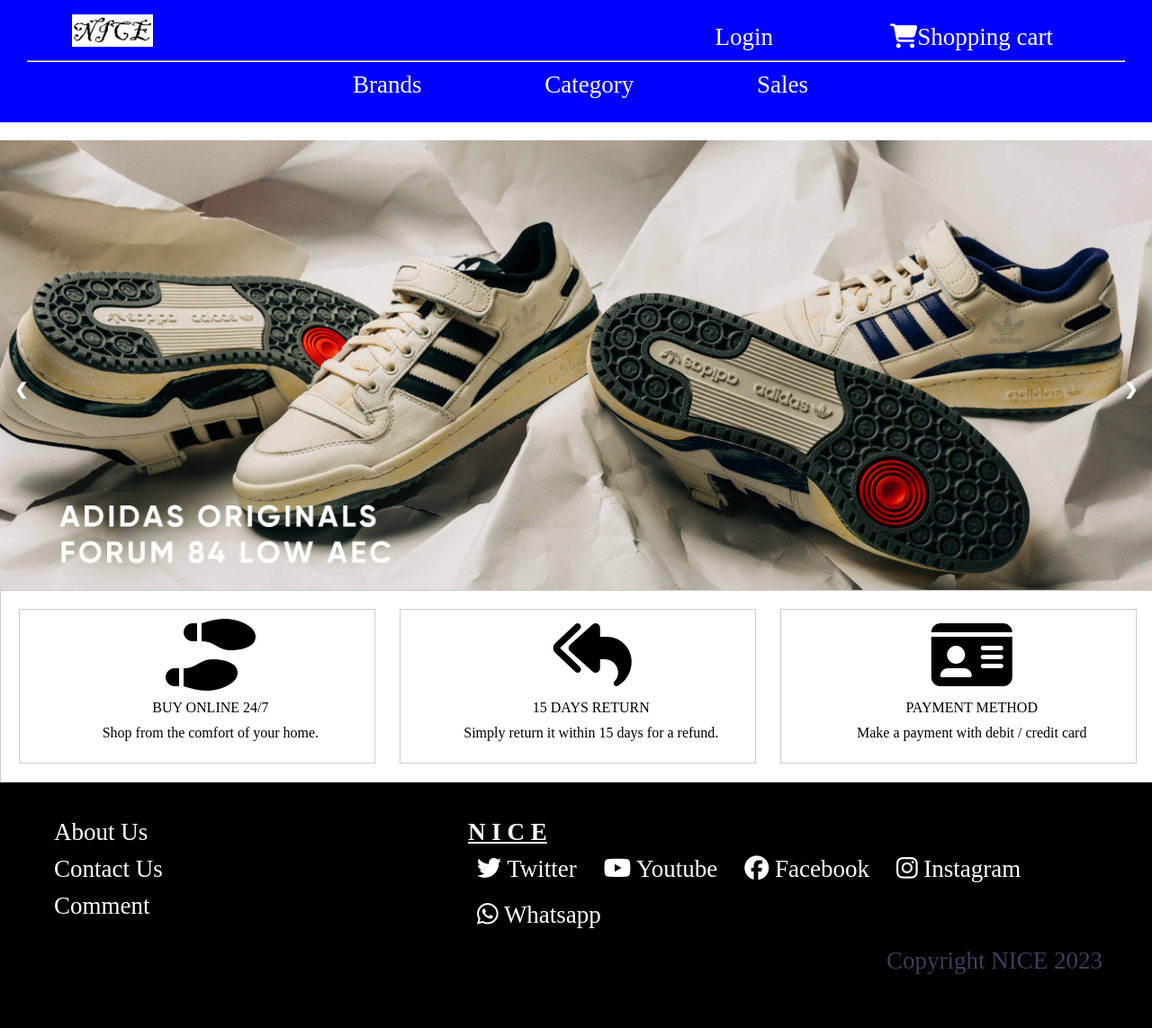
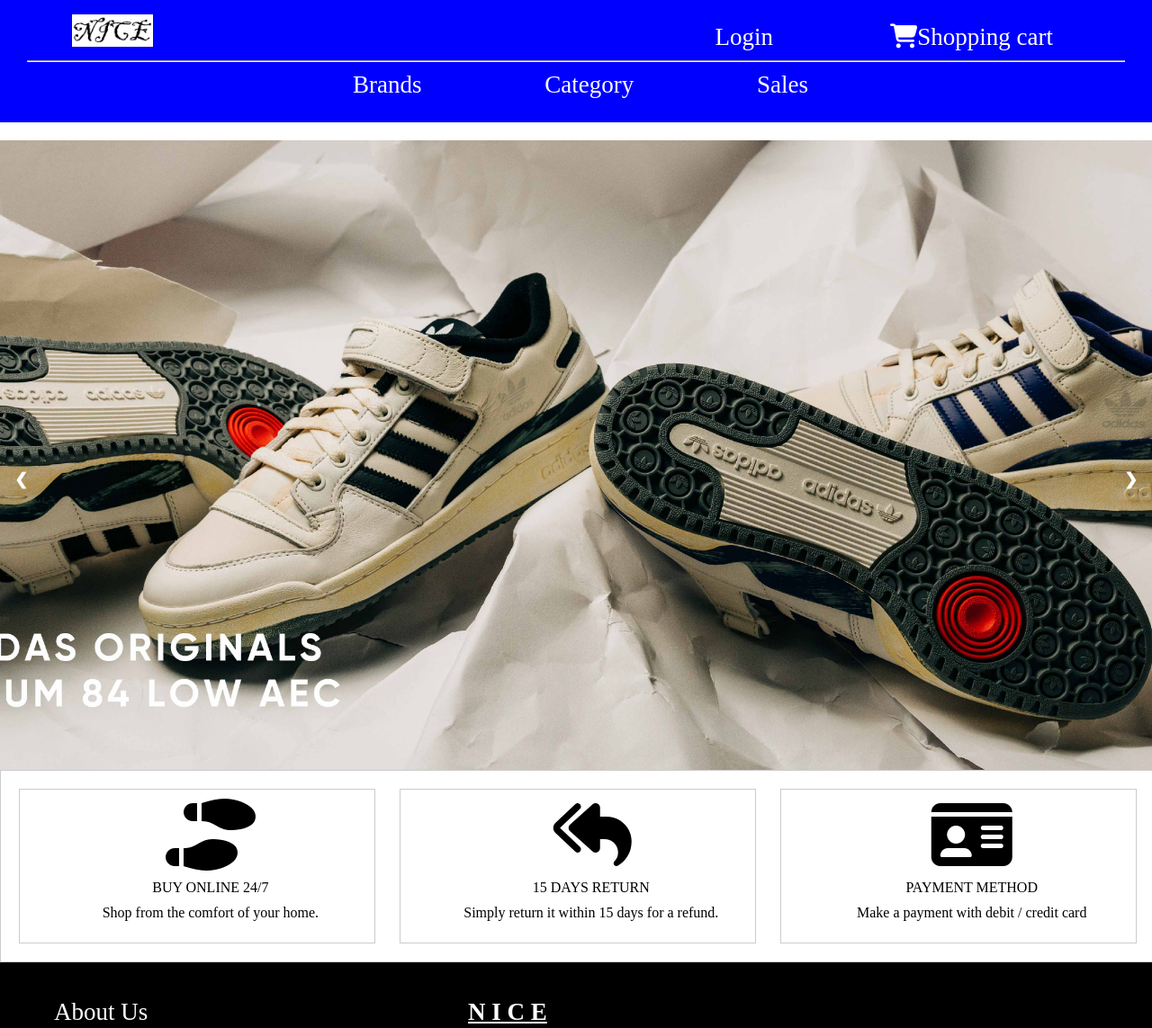
Before and after one commit to ChorXiang/FYP, a PHP site: page /homepage.php in a window 1280 px wide. Shown: the top 1143 px of the page at 90% size. Before the commit the page ends 1083 px from the top, so only its background shows below. Run offline with PHP 8.4, Linux system fonts and the light colour scheme; some libraries are stand-ins or nearby versions.

Commit message:
homepage

```diff
--- a/homepage.php
+++ b/homepage.php
@@ -28,11 +28,11 @@
         height: 170px;
         border: 1px solid #ccc;
         }
-        .slideshow-container
+        .slideshow
         {
         position: relative;
         width: 100%;
-        height: 500px;
+        height: 700px;
         margin-top: 20px;
         }
         .mySlides
@@ -70,7 +70,7 @@
 
 
 
-<div class="slideshow-container">
+<div class="slideshow">
 	<?php
 		$dir = "homepageimg/";
 		$files = glob($dir . "*.{jpg}", GLOB_BRACE);
```
